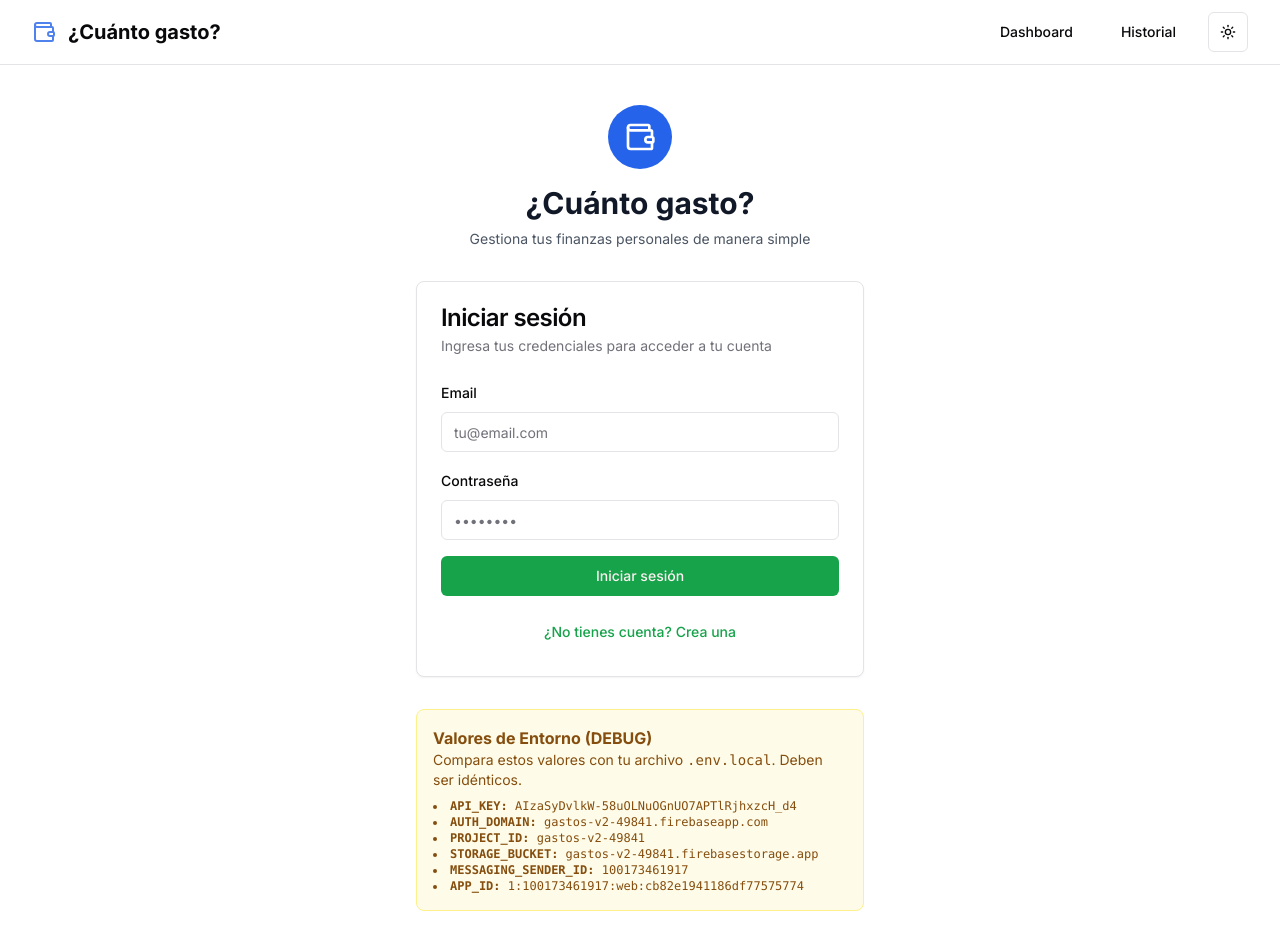
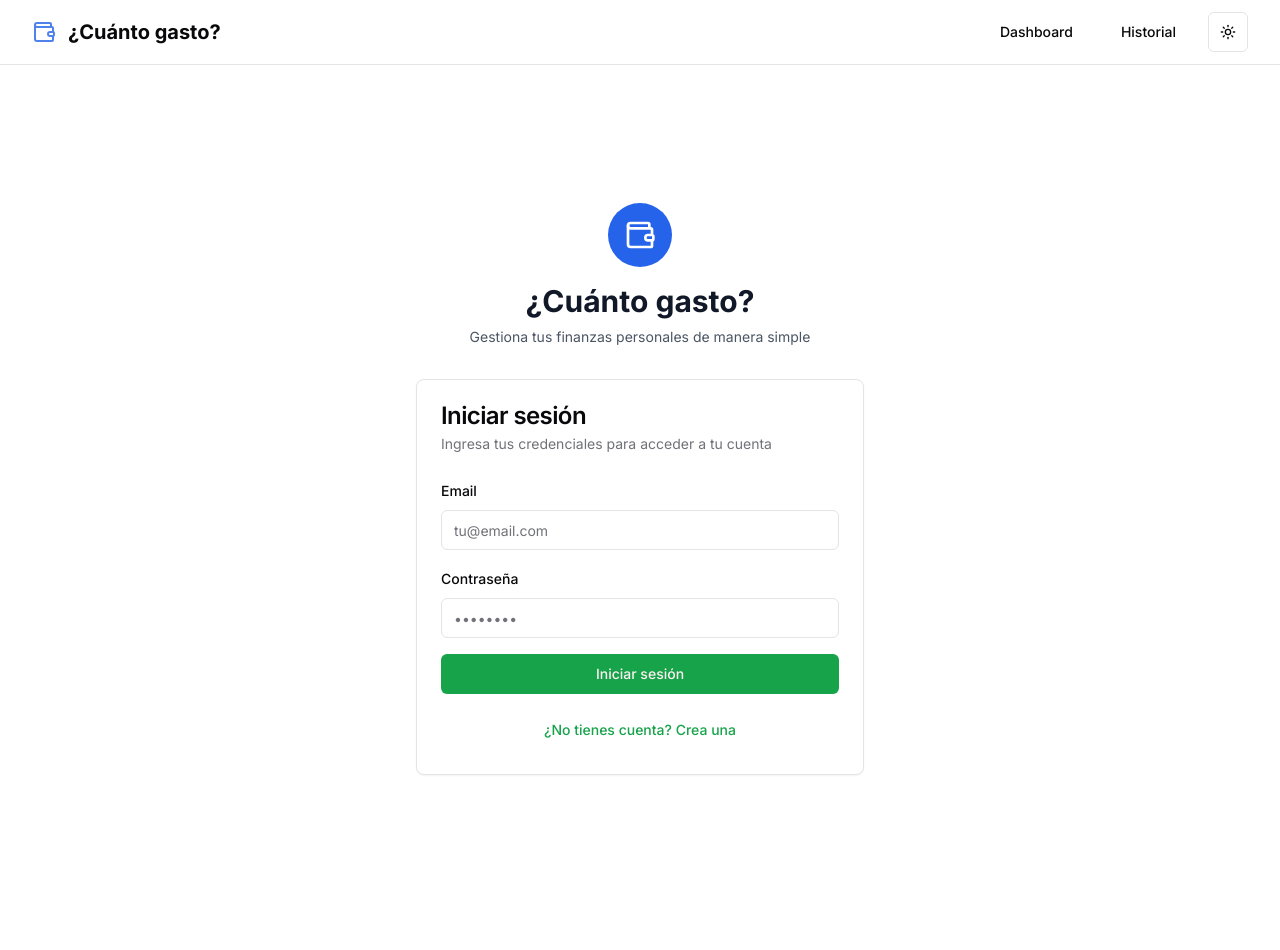
Before and after one commit to lnausan/gastos-v2, a Next.js app: page /auth in a window 1280 px wide. After the commit the page ends 913 px from the top, so only its background shows below. Built offline with nearby package versions, Linux system fonts and the light colour scheme; no server answers.

Commit message:
refactor: Remove debug component from auth page

```diff
--- a/app/auth/page.tsx
+++ b/app/auth/page.tsx
@@ -2,27 +2,6 @@
 
 import { AuthForm } from "@/components/auth/auth-form"
 import { Wallet } from "lucide-react"
-
-// Temporary Debug Component to be removed later
-const DebugEnvVars = () => {
-  return (
-    <div className="mt-4 p-4 border rounded-lg bg-yellow-50 border-yellow-200 text-yellow-800 dark:bg-yellow-900/30 dark:border-yellow-800/50 dark:text-yellow-300">
-      <h3 className="font-bold">Valores de Entorno (DEBUG)</h3>
-      <p className="text-sm">
-        Compara estos valores con tu archivo <code>.env.local</code>. Deben ser idénticos.
-      </p>
-      <ul className="mt-2 text-xs font-mono break-all list-disc list-inside">
-        <li><strong>API_KEY:</strong> {process.env.NEXT_PUBLIC_FIREBASE_API_KEY || "NO DEFINIDO"}</li>
-        <li><strong>AUTH_DOMAIN:</strong> {process.env.NEXT_PUBLIC_FIREBASE_AUTH_DOMAIN || "NO DEFINIDO"}</li>
-        <li><strong>PROJECT_ID:</strong> {process.env.NEXT_PUBLIC_FIREBASE_PROJECT_ID || "NO DEFINIDO"}</li>
-        <li><strong>STORAGE_BUCKET:</strong> {process.env.NEXT_PUBLIC_FIREBASE_STORAGE_BUCKET || "NO DEFINIDO"}</li>
-        <li><strong>MESSAGING_SENDER_ID:</strong> {process.env.NEXT_PUBLIC_FIREBASE_MESSAGING_SENDER_ID || "NO DEFINIDO"}</li>
-        <li><strong>APP_ID:</strong> {process.env.NEXT_PUBLIC_FIREBASE_APP_ID || "NO DEFINIDO"}</li>
-      </ul>
-    </div>
-  );
-};
-
 
 export default function AuthPage() {
   return (
@@ -42,10 +21,6 @@ export default function AuthPage() {
 
         <AuthForm />
 
-        {/* --- TEMPORARY DEBUG COMPONENT --- */}
-        <DebugEnvVars />
-        {/* ----------------------------------- */}
-
       </div>
     </div>
   )
```
